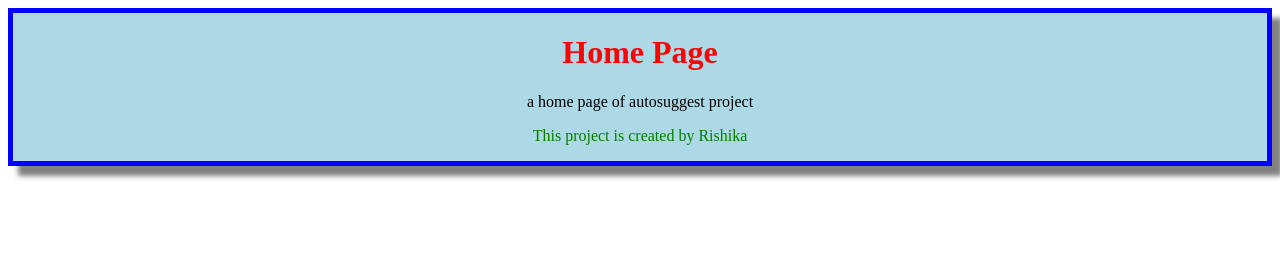
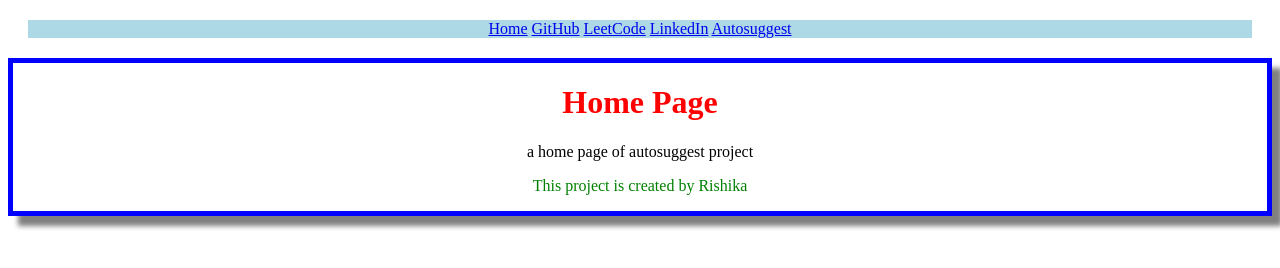
Before and after one commit to RISHIKA-1995/autosuggest2, a website: page frontend/index.html in a window 1280 px wide. Drawn offline with Linux system fonts and the light colour scheme.

Commit message:
second commit

```diff
--- a/frontend/index.css
+++ b/frontend/index.css
@@ -5,11 +5,20 @@ h1{
 {
     text-align: center;
     border:5px blue solid;
-    background-color: lightblue;
     box-shadow: 10px 10px 5px grey;
 
+}
+.home-intro:hover
+{
+    background-color: lightgreen;
 }
 #p2
 {
     color: green;
 }
+#nav
+{
+    background-color: lightblue;
+    text-align: center;
+    margin: 20px;
+}
--- a/frontend/index.html
+++ b/frontend/index.html
@@ -7,6 +7,13 @@
     <link rel="stylesheet" href="index.css">
 </head>
 <body>
+     <div id="nav">
+        <a href="/" target="_blank">Home</a>
+        <a href="https://github.com">GitHub</a>
+        <a href="https://leetcode.com">LeetCode</a>
+        <a href="https://linkedin.com">LinkedIn</a>
+        <a href="pages/autosuggest.html" target="_blank">Autosuggest</a>
+    </div>
     <div class="home-intro">
         <h1>Home Page</h1>
         <p id="p1">a home page of autosuggest project</p>
```
Also changed, not shown: frontend/pages/autosuggest.html (added, +1 -0 lines).
